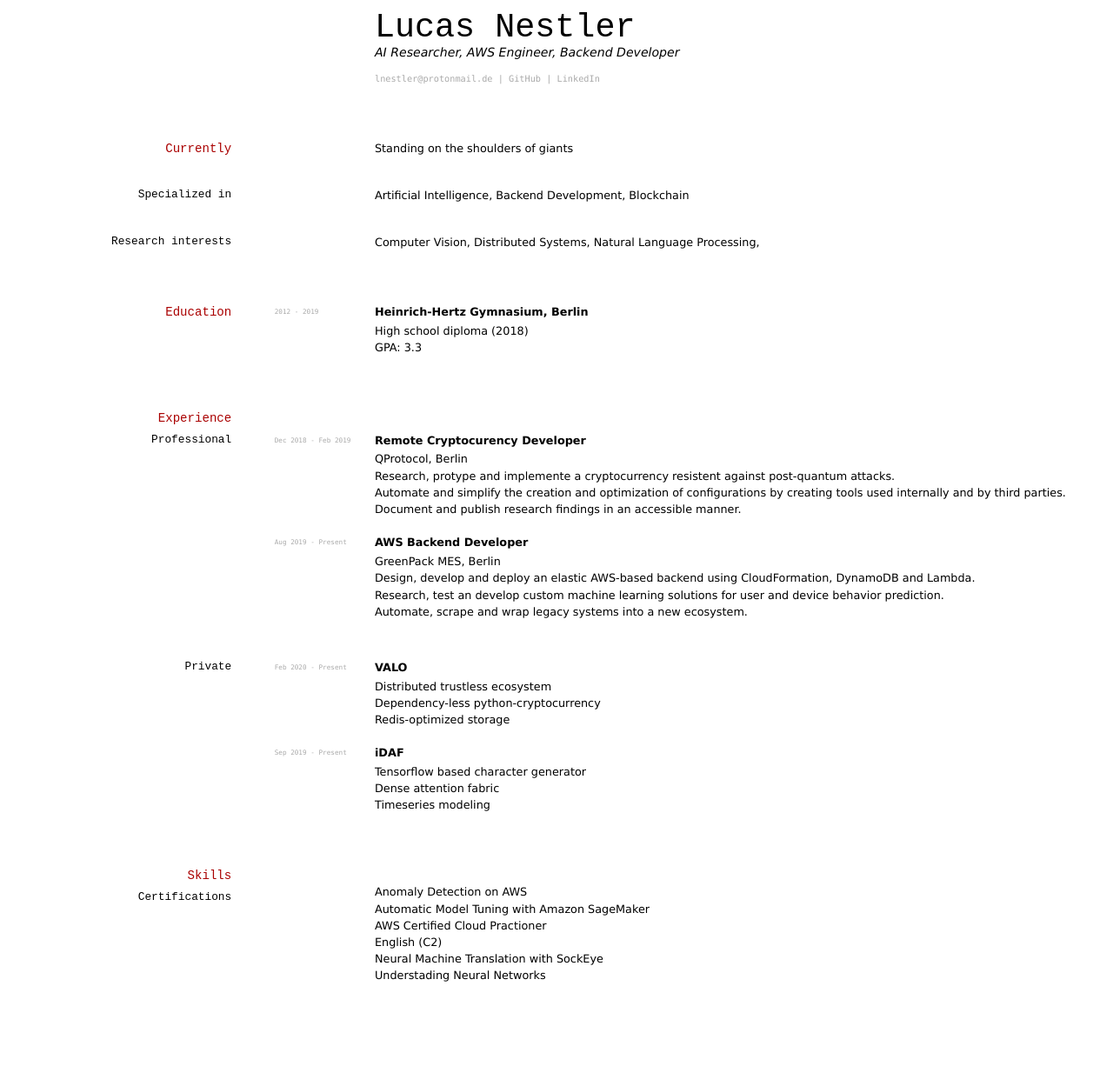
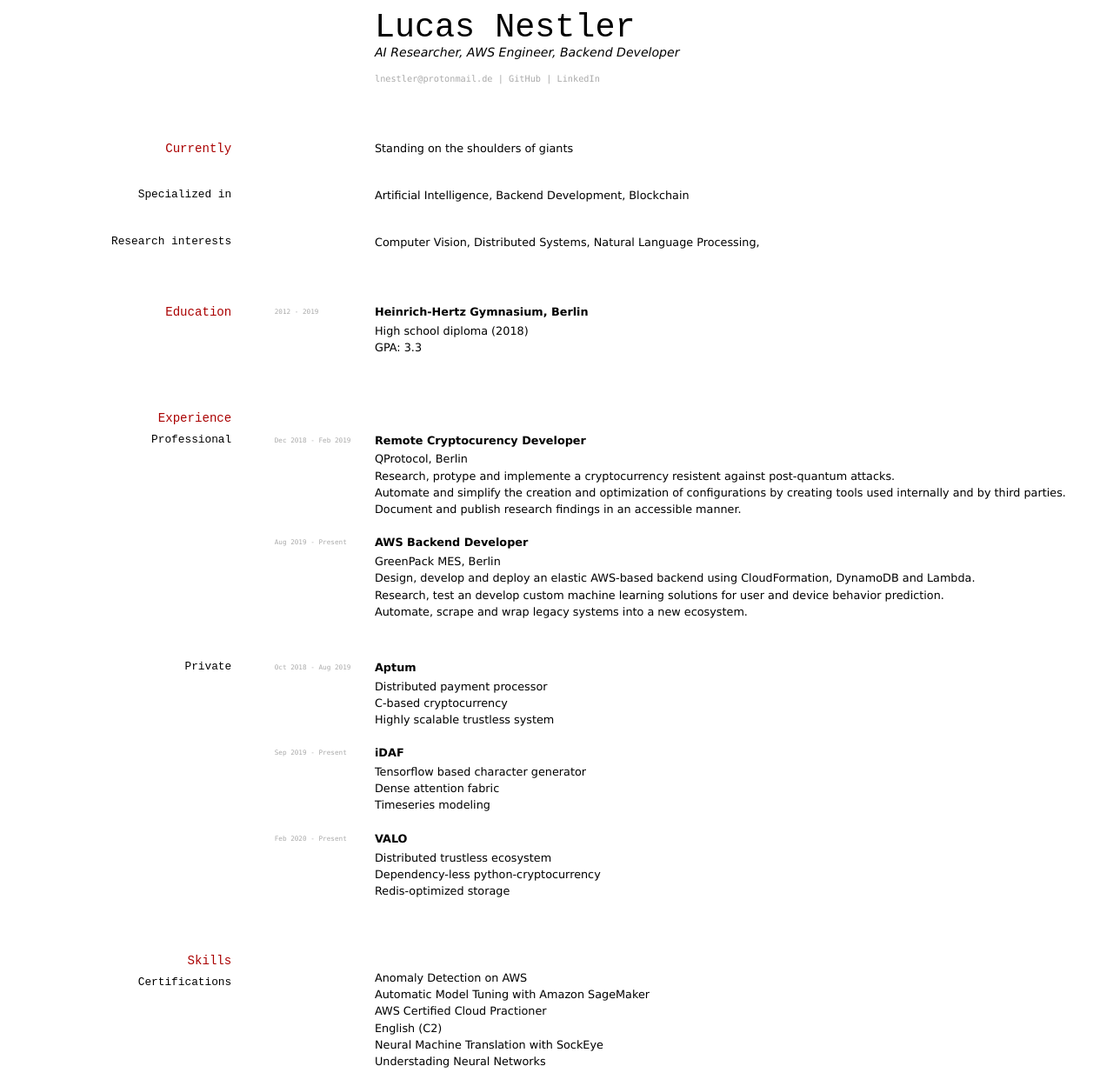
Before and after one commit to ClashLuke/markdown-cv, a Jekyll site: the page built from index.md, in a window 1280 px wide. Shown: the whole page at 87% size. Built offline with Jekyll 4.4.1, drawn with Linux system fonts in a browser that asks for light colours; before the commit the page ends 1151 px from its top, so only the background shows below that.

Commit message:
feat: fill gap

```diff
--- a/index.md
+++ b/index.md
@@ -56,12 +56,11 @@ __AWS Backend Developer__
 
 ### Private
 
-`Feb 2020 - Present`
-__VALO__
-
-- Distributed trustless ecosystem
-- Dependency-less python-cryptocurrency
-- Redis-optimized storage
+`Oct 2018 - Aug 2019`
+__Aptum__
+- Distributed payment processor
+- C-based cryptocurrency
+- Highly scalable trustless system
 
 
 `Sep 2019 - Present`
@@ -70,6 +69,15 @@ __iDAF__
 - Tensorflow based character generator
 - Dense attention fabric
 - Timeseries modeling
+
+
+`Feb 2020 - Present`
+__VALO__
+
+- Distributed trustless ecosystem
+- Dependency-less python-cryptocurrency
+- Redis-optimized storage
+
 
 ## Skills
 
```
